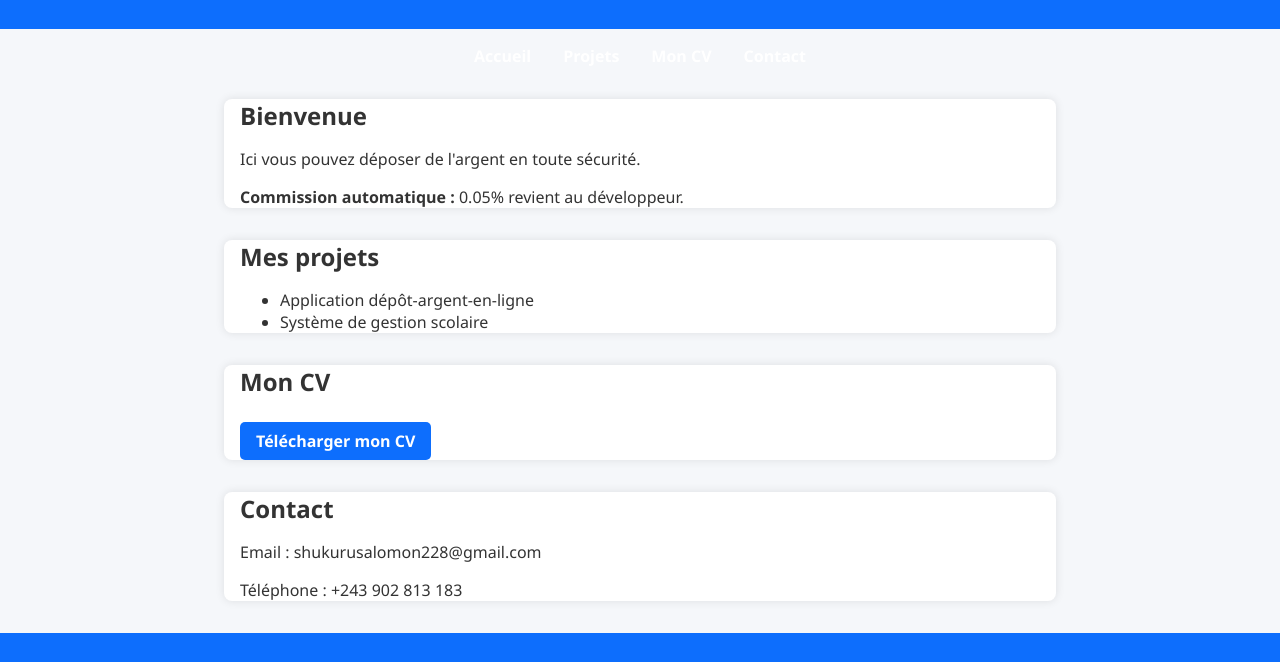
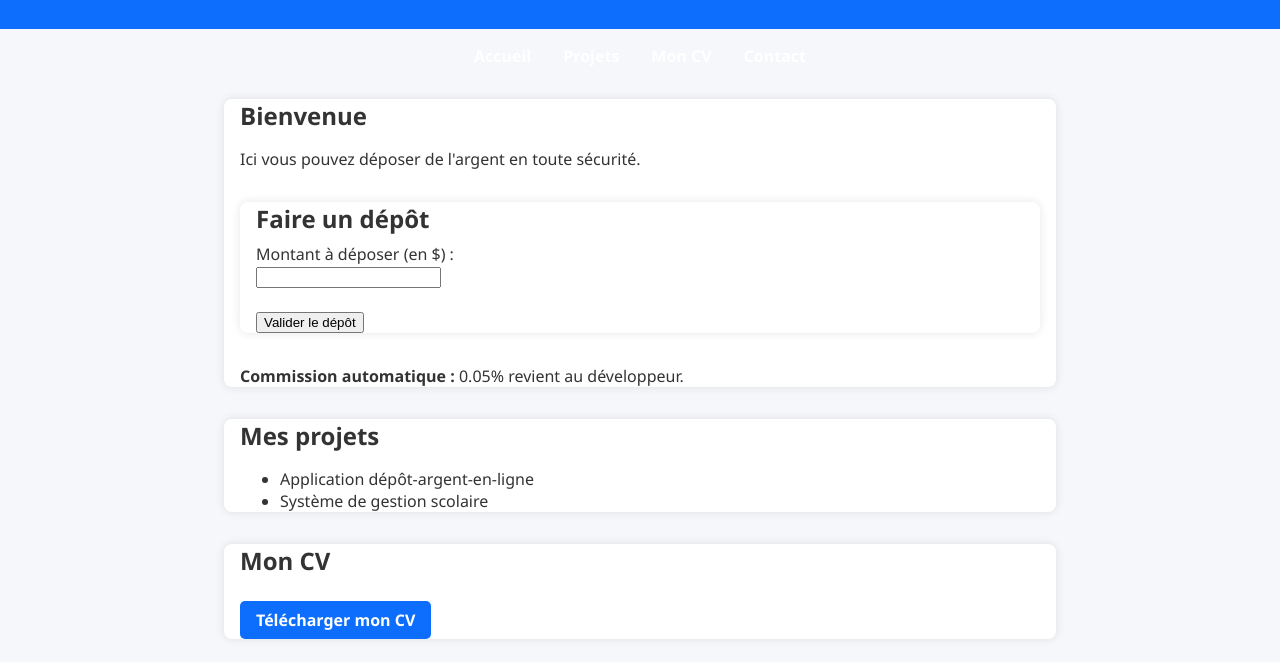
Before and after one commit to 2090-coder/depot-argent-en-ligne, a plain HTML site: page index.html in a window 1280 px wide. Shown: the part 121-783 px from the top of the page. Drawn offline with Linux system fonts and the light colour scheme.

Commit message:
Add files via upload

```diff
--- a/index.html
+++ b/index.html
@@ -24,6 +24,15 @@
   <section id="accueil">
     <h2>Bienvenue</h2>
     <p>Ici vous pouvez déposer de l'argent en toute sécurité.</p>
+<section>
+  <h2>Faire un dépôt</h2>
+  <form id="depositForm">
+    <label for="amount">Montant à déposer (en $) :</label><br>
+    <input type="number" id="amount" name="amount" min="0.01" step="0.01" required><br><br>
+    <button type="submit">Valider le dépôt</button>
+  </form>
+  <p id="message"></p>
+</section>
     <p><strong>Commission automatique :</strong> 0.05% revient au développeur.</p>
   </section>
 
```
